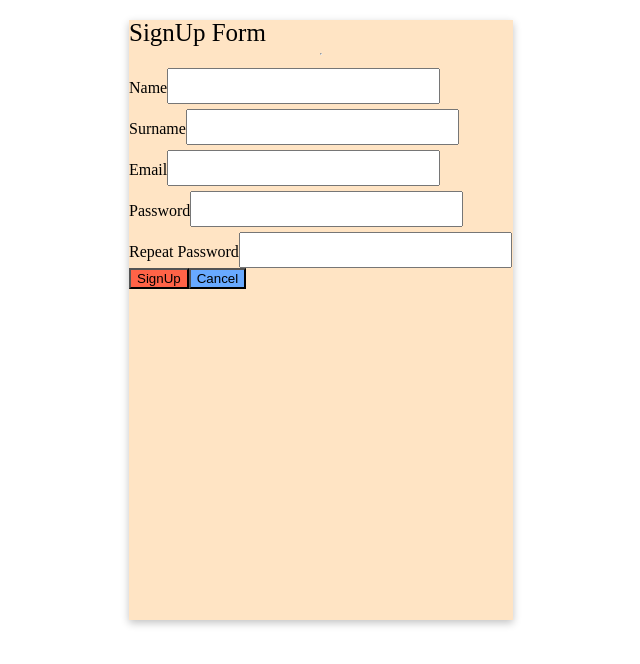
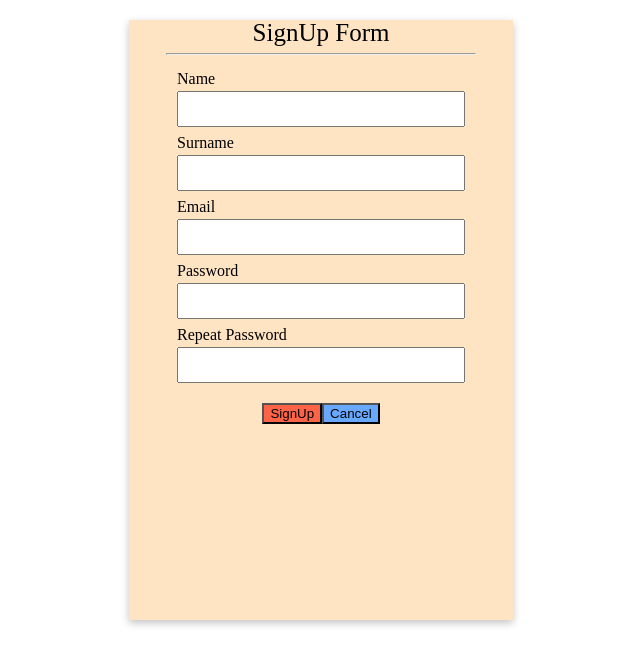
Before and after one commit to Dev-777/to-do-list17, a React (Create React App) app: page / in a window 1280 px wide. Shown: the top 664 px of the page, without its empty margins (319-959 px from the left). Built offline with nearby package versions, Linux system fonts and the light colour scheme.

Commit message:
signup form style done

```diff
--- a/src/pages/SignUp.tsx
+++ b/src/pages/SignUp.tsx
@@ -7,31 +7,31 @@ const SignUp: FC = () => {
       <Main>
         <SignupForm>
           <FormTitle>SignUp Form</FormTitle>
-          <hr />
-          <label>
-            Name
+          <SignUpFormLine />
+          <SignUpFormLabel>
+             <p>Name</p>
             <FormName />
-          </label>
-          <label>
+          </SignUpFormLabel>
+          <SignUpFormLabel>
             Surname
             <FormSurname />
-          </label>
-          <label>
+          </SignUpFormLabel>
+          <SignUpFormLabel>
             Email
             <FormEmail />
-          </label>
-          <label>
+          </SignUpFormLabel>
+          <SignUpFormLabel>
             Password
             <FormPassword />
-          </label>
-          <label>
+          </SignUpFormLabel>
+          <SignUpFormLabel>
             Repeat Password
             <FormRepeatPassword />
-          </label>
-          <div>
+          </SignUpFormLabel>
+          <SignUpFormButtonsContainer>
             <SignUpButton>SignUp</SignUpButton>
             <CancelSignUp>Cancel</CancelSignUp>
-          </div>
+          </SignUpFormButtonsContainer>
         </SignupForm>
       </Main>
     </>
@@ -50,14 +50,17 @@ const SignupForm = styled("div")`
   box-shadow: rgba(0, 0, 0, 0.24) 0 3px 8px;
   margin: 20px 0 0 0;
   flex-direction: column;
+  align-items:center;
 `;
+const SignUpFormLine=styled('hr')`
+width:80%`
 const FormTitle = styled("h1")`
   font-size: 25px;
 `;
 
 const FormName = styled("input")`
   height: 30px;
-  margin: 5px 0 0 0;
+  margin: 4px 0 0 0;
   font-size: 20px;
 `;
 const FormSurname = styled(FormName)``;
@@ -71,5 +74,13 @@ const SignUpButton = styled("button")`
 const CancelSignUp = styled("button")`
   background-color: #68a9ff;
 `;
+const SignUpFormLabel=styled('label')`
+display:flex;
+flex-direction: column;
+width: 75%;
+margin: 8px 0 0 0;
+`
+const SignUpFormButtonsContainer =styled('div')`
+margin:20px 0 0 0 `
 
 export default SignUp;
```
Also changed, not shown: 1 other file (tests, documents, lock files or other folders).
